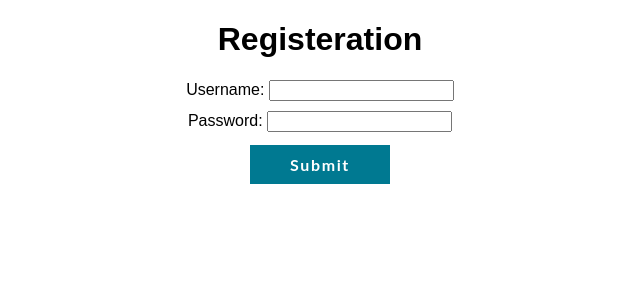
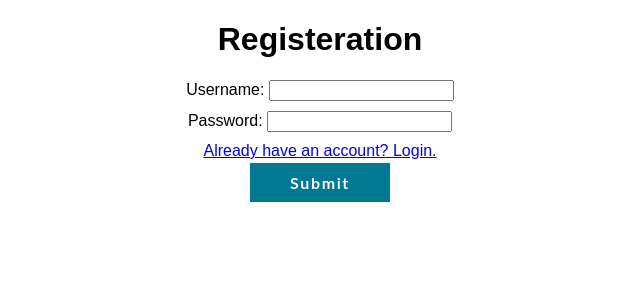
Before and after one commit to HughHoang/Website-Prototype, a PHP site: page /registeration.php in a window 1280 px wide. Shown: the top 300 px of the page, without its empty margins (320-960 px from the left). Run offline with PHP 8.4, Linux system fonts and the light colour scheme.

Commit message:
added password encryption + changes to some php/html

```diff
--- a/fuelquote.php
+++ b/fuelquote.php
@@ -29,7 +29,7 @@ if(!(isset($_SESSION['user']) && isset($_SESSION['id']))){
         }
     }
     else
-        $error_msg = 'Please fill out all required fields.';
+        echo "<p style=\"color:rgb(255,0,0);\">Please fill out all required fields.</p>";
 
     }
 }
--- a/registeration.html
+++ b/registeration.html
@@ -15,7 +15,7 @@
 
         <div><label for="Password">Password:</label>
             <input type="password" id="password" name="password" required></div>
-
+        <a href="login.php">Already have an account? Login.</a>
         <div>
             </a> <input type="submit" name="registerBtn" class="button" value="Submit"></div>
     </form>
--- a/registeration.php
+++ b/registeration.php
@@ -4,16 +4,18 @@ session_start();
 include("connect.php");
 if(isset($_SESSION['user']) && isset($_SESSION['id'])){
     header('Location: home.php');
-}else{
-    $reg = file_get_contents('registeration.html');
-    echo $reg;
+}
+
 
     $username="";
     $passwd="";
     //if registerbutton clicked assign values
     if (isset($_POST['registerBtn'])){
-        $username = $_POST['username']?? '';;
-        $passwd = $_POST['password']?? '';;
+        $username = $_POST['username']?? '';
+        $passwd = $_POST['password']?? '';
+        $hashed_password =  password_hash($passwd,
+        PASSWORD_BCRYPT);
+
         //if username and password arent empty
         if ($username != "" && $passwd != ""){
             // make sure the password is above 5 characters and dont include illegal characters
@@ -25,29 +27,30 @@ if(isset($_SESSION['user']) && isset($_SESSION['id'])){
                 if (mysqli_num_rows($query) == 0){
                     //insert into database
                     mysqli_query($conn, "INSERT INTO usercredentials(username,password) VALUES (
-                        '$username',  '$passwd')");
+                        '$username',  '$hashed_password')");
 
                     // verify the user's account was created
                     $query = mysqli_query($conn, "SELECT * FROM usercredentials WHERE username='{$username}'");
 
                     if (mysqli_num_rows($query) == 1){
-                        header('Location: login.php');
+                        header('Location: login.php?message=Account created succesfully.');
                     }
                     else
-                        echo "<p style=\"color:rgb(255,0,0);\">'An error occurred and your account was not created.</p>'";
+                        echo "<p style=\"color:rgb(255,0,0);\">An error occurred and your account was not created.</p>";
                 }
                 else
-                    echo "<p style=\"color:rgb(255,0,0);\">'The username <i>'.$username.'</i> is already taken. Please use another.</p>'";
+                    echo "<p style=\"color:rgb(255,0,0);\">The username <i>'$username'</i> is already taken. Please use another.</p>";
 
                 }
             else
-                echo "<p style=\"color:rgb(255,0,0);\">'Your password is not strong enough. Please use another.</p>'";
+               echo "<p style=\"color:rgb(255,0,0);\">Your password is not strong enough. Please use another.</p>";
             }
         else
-            echo "<p style=\"color:rgb(255,0,0);\">'Please fill out all required fields.</p>'";
-        }
+            echo "<p style=\"color:rgb(255,0,0);\">Please fill out all required fields.</p>";
     }
 
+$reg = file_get_contents('registeration.html');
+echo $reg;
 
 
-    ?>
+?>
```
Also changed, not shown: login.php (+19 -13 lines), profilemanagement.php (+6 -5 lines).
